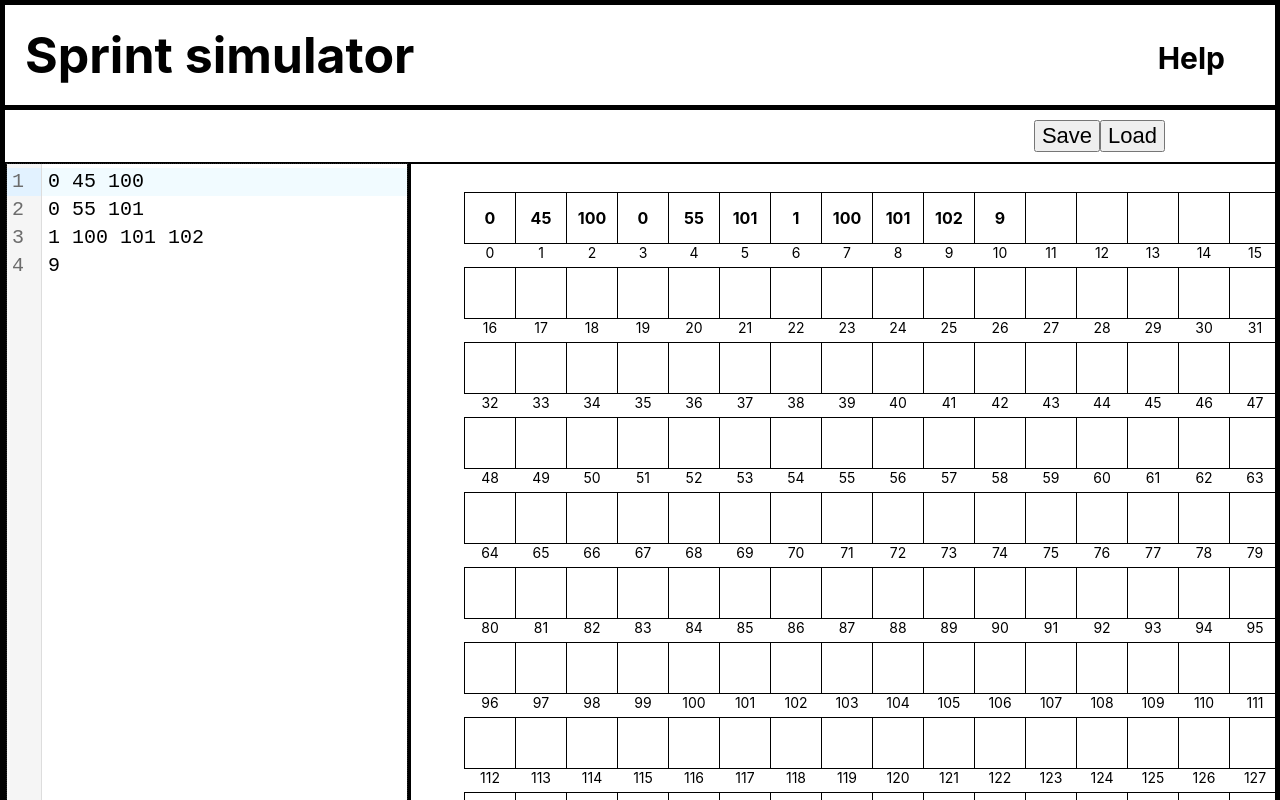
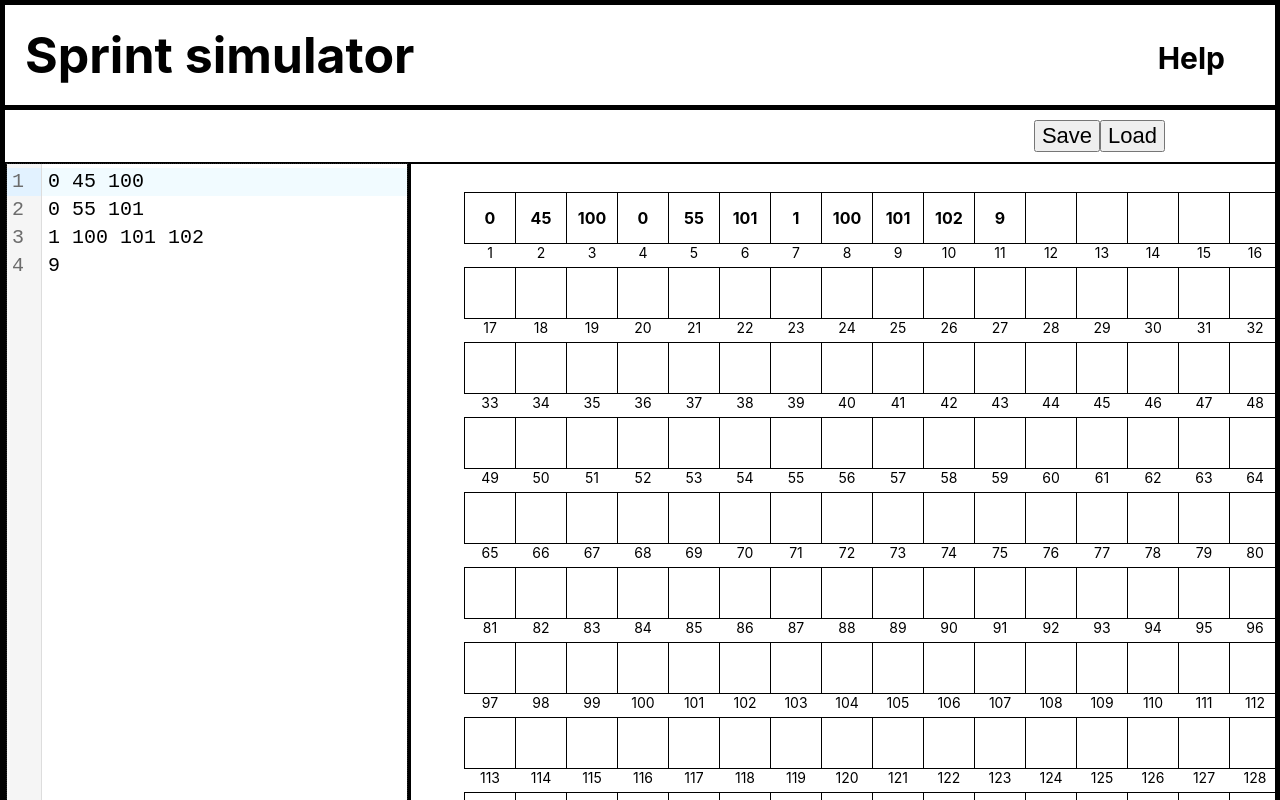
Before and after one commit to ashishkujoy/sprint-ui, a React (Create React App) app: page / in a window 1280 px wide. Shown: the top 800 px of the page. Built offline with nearby package versions, Linux system fonts and the light colour scheme.

Commit message:
Fixes hightening of last changed cell

```diff
--- a/src/App.js
+++ b/src/App.js
@@ -25,10 +25,16 @@ function App() {
 
   const modalOpen = state.showError || state.showHelp ||
     state.showSaveCodeModal || state.showLoadProgramModal ||
-    state.inputModalOpen;
+    (state.inputModalOpen && state.inputRequiredFromUser);
 
   if (state.animationInProgress && nextStepAvailable(state)) {
-    setTimeout(() => dispatch(Actions.nextAnimationStep), state.animationDelay)
+    setTimeout(() => {
+      if (state.inputRequiredFromUser) {
+        dispatch(Actions.showInputModal)
+      } else {
+        dispatch(Actions.nextAnimationStep)
+      }
+    }, state.animationDelay)
   }
 
   return (
@@ -77,7 +83,7 @@ function App() {
         className='file-name-modal'
       />
       <InputModal
-        enabled={state.inputModalOpen}
+        enabled={state.inputModalOpen && state.inputRequiredFromUser}
         onSubmit={(number) => dispatch(Actions.setInput(number))}
       />
     </>
--- a/src/state.js
+++ b/src/state.js
@@ -15,7 +15,7 @@ const hideSaveCodeModal = (state) => ({ ...state, showSaveCodeModal: false });
 
 let userInput = -1;
 
-const emptyCells = () => new Array(144).fill(0).map((_, i) => ({ id: i, value: undefined }));
+const emptyCells = () => new Array(144).fill(0).map((_, i) => ({ id: i + 1, value: undefined }));
 
 const registersWithCode = (state, { code }) => {
     const tokens = toInts(code)
@@ -25,27 +25,40 @@ const registersWithCode = (state, { code }) => {
     return { ...state, registers: cells, sprint: undefined, isHalted: false };
 }
 
-const markPCAndArgs = (registers, programCounter, argLength, isHalted) => {
-    if (isHalted) {
-        registers[programCounter - 1].isHaltInstruction = true;
+const markPCAndArgs = (registers, sprint) => {
+    if (sprint.isHalted) {
+        registers[sprint.pc - 1].isHaltInstruction = true;
     } else {
-        registers[programCounter - 1].isCurrentInstruction = true;
+        registers[sprint.pc - 1].isCurrentInstruction = true;
     }
 
-    for (let i = programCounter; i < programCounter + argLength; i++) {
+    const argLength = sprint.nextInstructionLength();
+
+    for (let i = sprint.pc; i < sprint.pc + argLength -1; i++) {
         registers[i].isArg = true;
+    }
+
+    const lastResult = sprint.stepExecutionResult[sprint.stepExecutionResult.length - 1];
+
+    if (lastResult) {
+        const changedCell = lastResult.previousCells.cells.find(({value}, index) => {
+            return registers[index].value !== value;
+        });
+        if (changedCell) {
+            registers[changedCell.id].isLatestUpdatedRegister = true;
+        }
     }
 
     return registers;
 }
 
 const executeCode = (state, action) => {
-    const sprint = Sprint.getInstance(100, 144, action.code, {readNumber: () => userInput});
+    const sprint = Sprint.getInstance(100, 144, action.code, { readNumber: () => userInput });
+    const initialReg = emptyCells();
+    state.registers.forEach(({ value }, i) => initialReg[i].value = value);
     const registers = markPCAndArgs(
-        [...state.registers],
-        sprint.pc,
-        sprint.nextInstructionLength() - 1,
-        sprint.isHalted
+        [...initialReg],
+        sprint
     )
 
     return { ...state, registers, sprint, isHalted: false, userInput: undefined };
@@ -68,7 +81,7 @@ const getCells = (sprint) => {
     const { cells, pc } = sprint;
     const registers = emptyCells();
     cells.cells.forEach(({ value }, index) => registers[index].value = value);
-    return markPCAndArgs(registers, pc, sprint.nextInstructionLength() - 1, sprint.isHalted);
+    return markPCAndArgs(registers, sprint);
 }
 
 const isInputRequiredFromUser = (registers, pc, state) => {
@@ -124,10 +137,10 @@ const hideLoadProgramModal = (state) => ({ ...state, showLoadProgramModal: false
 const setInput = (state, { input }) => {
     userInput = input;
     const newState = executeNextStep(state)
-    return ({ ...newState, userInput: input, inputRequiredFromUser: false, inputModalOpen: false })
+    return ({ ...newState, inputRequiredFromUser: false, inputModalOpen: false })
 };
 
-const showInputModal = (state) => ({ ...state, inputModalOpen: true });
+const showInputModal = (state) => ({ ...state, inputModalOpen: true, userInput: undefined });
 
 export const initialState = {
     registers: registersWithCode({}, { code: placeholderCode }).registers,
@@ -190,7 +203,7 @@ export const Actions = {
     incrementAnimatedStepCount: { type: 'IncrementAnimatedStepCount' },
     showLoadProgramModal: { type: 'ShowLoadProgramModal' },
     hideLoadProgramModal: { type: 'HideLoadProgramModal' },
-    showInputModal: {type: 'ShowInputModal'},
+    showInputModal: { type: 'ShowInputModal' },
     executeCode: (code) => ({ type: 'ExecuteCode', code }),
     updateCode: (code) => ({ type: 'UpdateCode', code }),
     saveProgram: (programName) => ({ type: 'SaveProgram', programName }),
```
